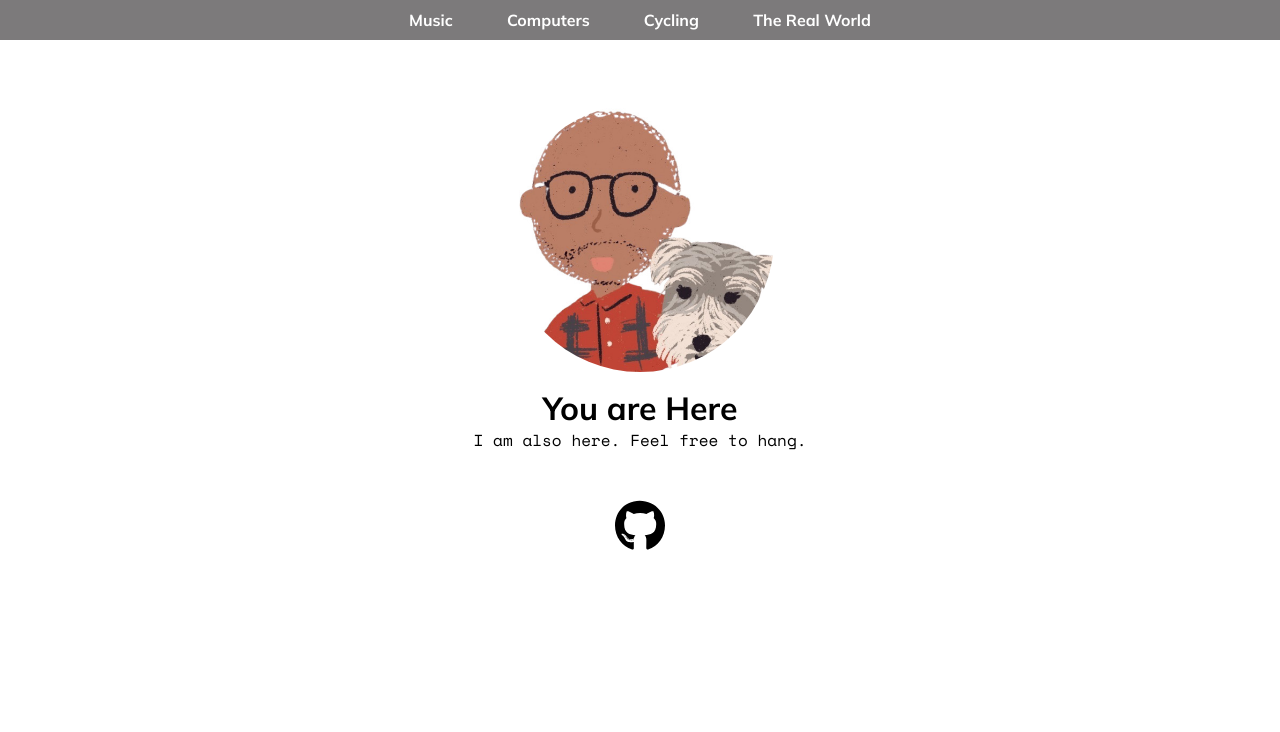
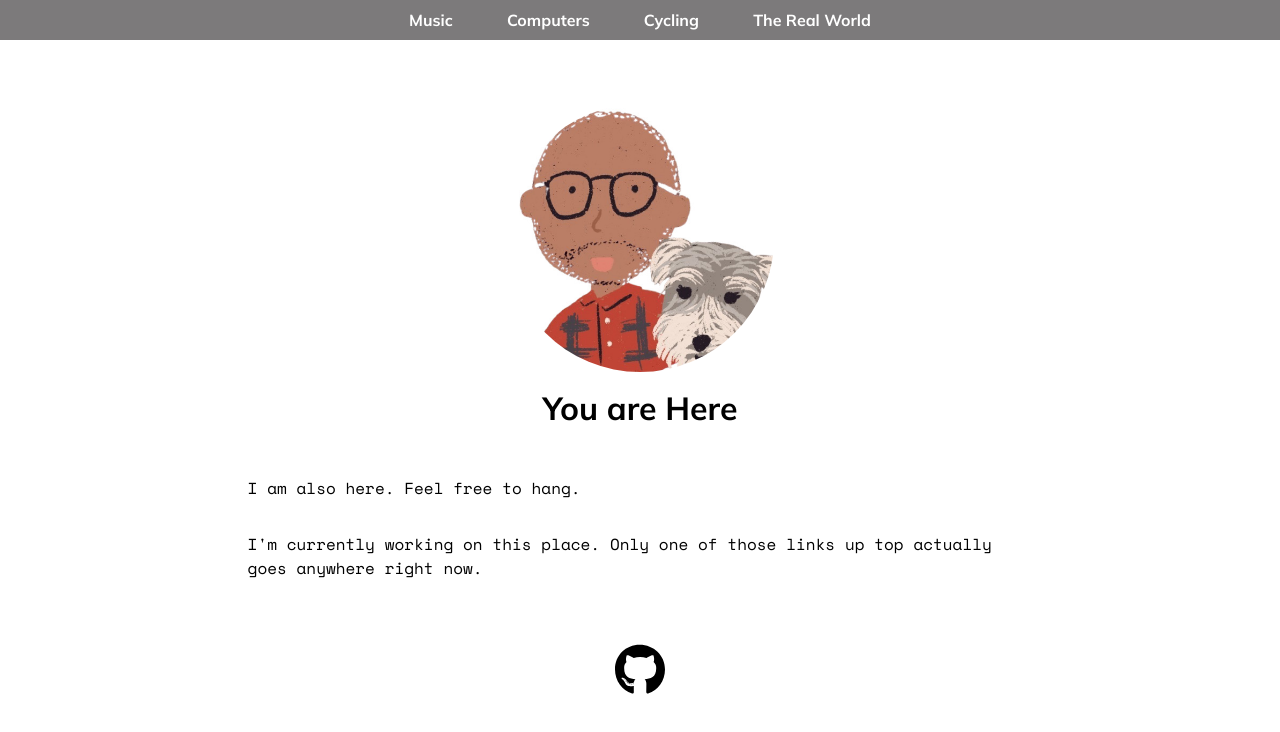
Before and after one commit to lowsound42/citadel, a website with bundled scripts: page index.html in a window 1280 px wide. Built offline with nearby package versions, Linux system fonts and the light colour scheme.

Commit message:
added text to home

```diff
--- a/css/style.css
+++ b/css/style.css
@@ -44,6 +44,11 @@ p {
 }
 
 .greeting {
-  width: 100%;
+  margin-top: 2rem;
+  width: 80%;
   align-self: center;
 }
+
+.greeting > p {
+  padding: 1rem;
+}
--- a/index.html
+++ b/index.html
@@ -25,6 +25,7 @@
         <section>
         <section class="greeting">
           <p>I am also here. Feel free to hang.</p>
+          <p>I'm currently working on this place. Only one of those links up top actually goes anywhere right now.</p>
         </section>
     </main>
     <footer-element></footer-element>
```
